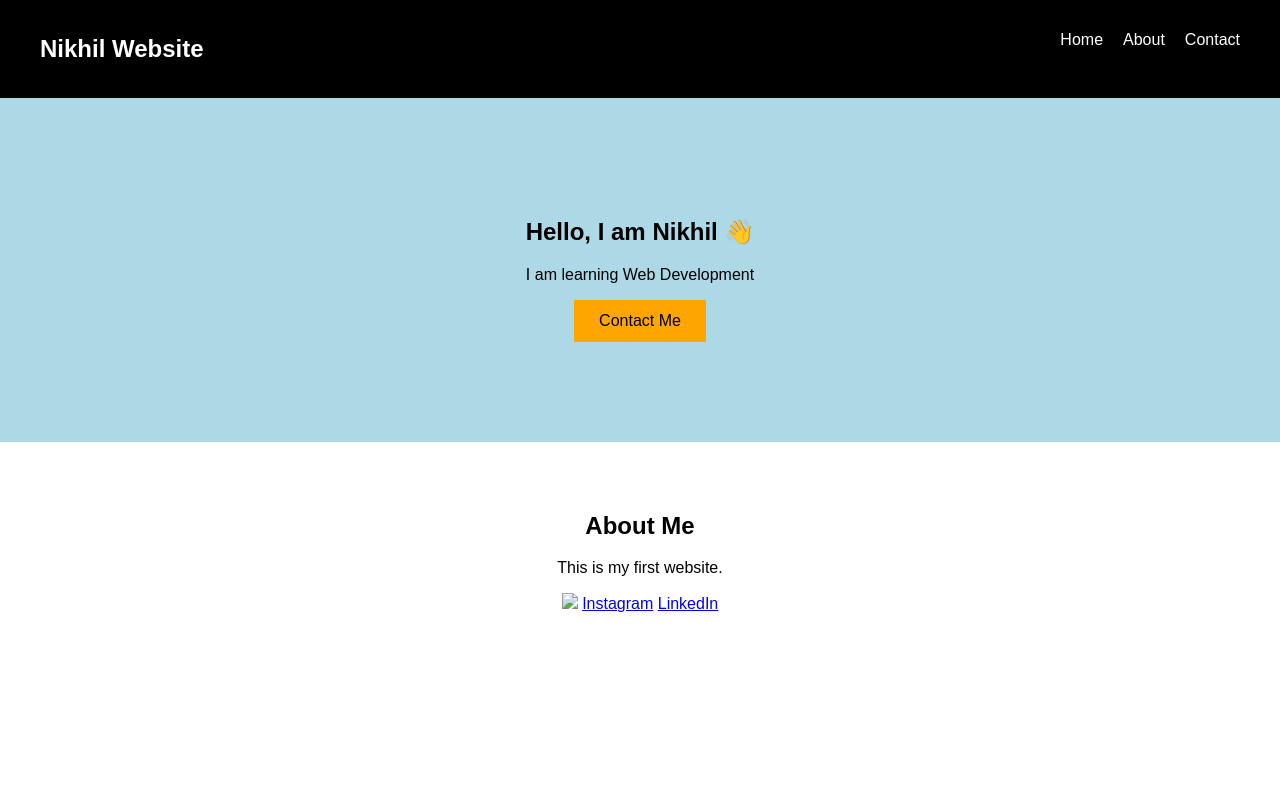
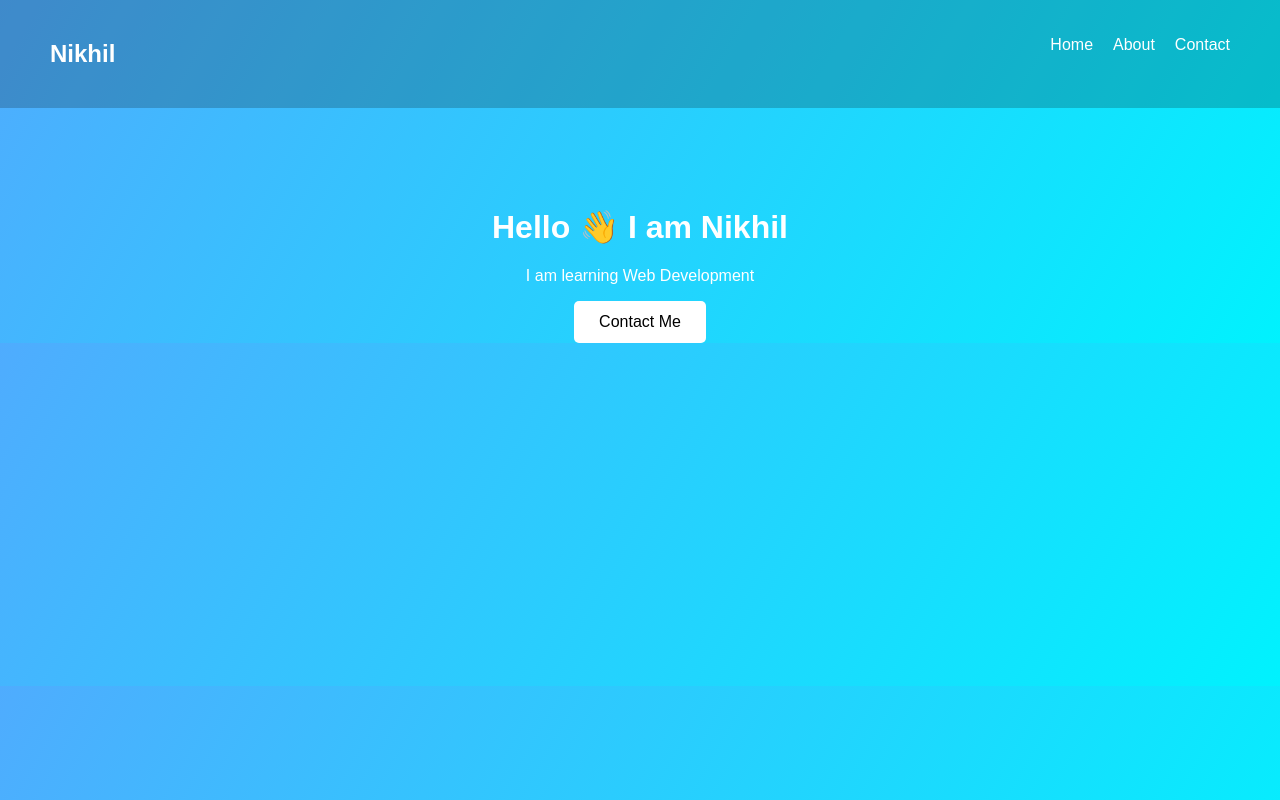
Before and after one commit to nick62031/mywebsite, a plain HTML site: page index.html in a window 1280 px wide. Drawn offline with Linux system fonts and the light colour scheme.

Commit message:
Update index.html

```diff
--- a/index.html
+++ b/index.html
@@ -2,13 +2,58 @@
 <html>
 <head>
 <title>Nikhil Website</title>
-<link rel="stylesheet" href="style.css">
+
+<style>
+
+body{
+margin:0;
+font-family:Arial;
+background:linear-gradient(120deg,#4facfe,#00f2fe);
+color:white;
+text-align:center;
+}
+
+nav{
+display:flex;
+justify-content:space-between;
+padding:20px 50px;
+background:rgba(0,0,0,0.2);
+}
+
+ul{
+display:flex;
+list-style:none;
+gap:20px;
+}
+
+.hero{
+margin-top:100px;
+}
+
+button{
+padding:12px 25px;
+border:none;
+background:white;
+color:black;
+font-size:16px;
+cursor:pointer;
+border-radius:5px;
+}
+
+button:hover{
+background:black;
+color:white;
+}
+
+</style>
+
 </head>
 
 <body>
 
 <nav>
-<h2>Nikhil Website</h2>
+
+<h2>Nikhil</h2>
 
 <ul>
 <li>Home</li>
@@ -18,30 +63,17 @@
 
 </nav>
 
-<section class="hero">
+<div class="hero">
 
-<h1>Hello, I am Nikhil 👋</h1>
+<h1>Hello 👋 I am Nikhil</h1>
+
 <p>I am learning Web Development</p>
 
-<button onclick="showMessage()">Contact Me</button>
+<button onclick="alert('Thanks for visiting my website 🚀')">
+Contact Me
+</button>
 
-</section>
-
-<section class="about">
-
-<h2>About Me</h2>
-<p>This is my first website.</p>
-
-<img src="myphoto.jpg" width="200">
-
-<a href="https://instagram.com">Instagram</a>
-<a href="https://linkedin.com">LinkedIn</a>
-
-
-
-</section>
-
-<script src="script.js"></script>
+</div>
 
 </body>
 </html>
```
